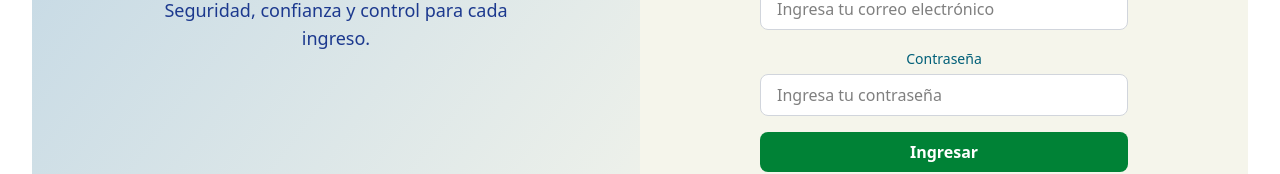
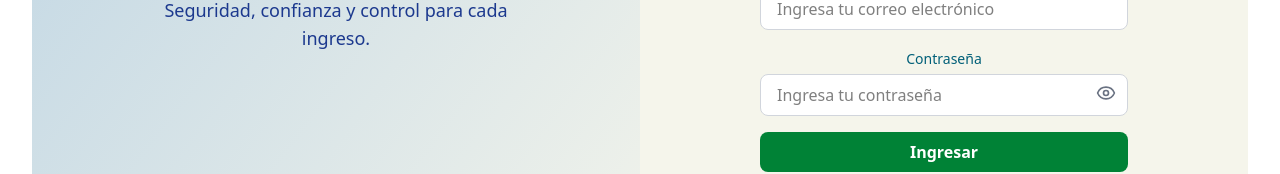
Before and after one commit to Hgliss/safe-entry, a React (Vite) app: page /login in a window 1280 px wide. Shown: the part 450-624 px from the top of the page. Built offline with nearby package versions, Linux system fonts and the light colour scheme; no server answers.

Commit message:
Modificar input de contraseña

```diff
--- a/src/components/auth/LoginForm.jsx
+++ b/src/components/auth/LoginForm.jsx
@@ -50,14 +50,14 @@ const LoginForm = ({ onShowResetModal }) => {
             </div>
             <div>
                 <label className="text-sm text-cyan-800">Contraseña</label>
+                <div className="relative">
                 <input
-                    type="password"
+                    type={showPassword ? "text" : "password"}
                     placeholder="Ingresa tu contraseña"
                     className="w-full mt-1 px-4 py-2 border border-gray-300 rounded-lg focus:outline-none focus:ring-teal-800 bg-white"
                     value={password}
                     onChange={(e) => setPassword(e.target.value)}
                 />
-            </div>
                 <button
                     type="button"
                     onClick={() => setShowPassword(!showPassword)}
@@ -65,6 +65,9 @@ const LoginForm = ({ onShowResetModal }) => {
                 >
                     {showPassword ? <EyeOff size={20} /> : <Eye size ={20} />}
                 </button>
+            </div>
+            </div>
+
                 <button
                     type="submit"
                     className="w-full bg-green-700 text-white py-2 rounded-lg hover:bg-green-950 font-semibold transition disabled:opacity-60"
```
